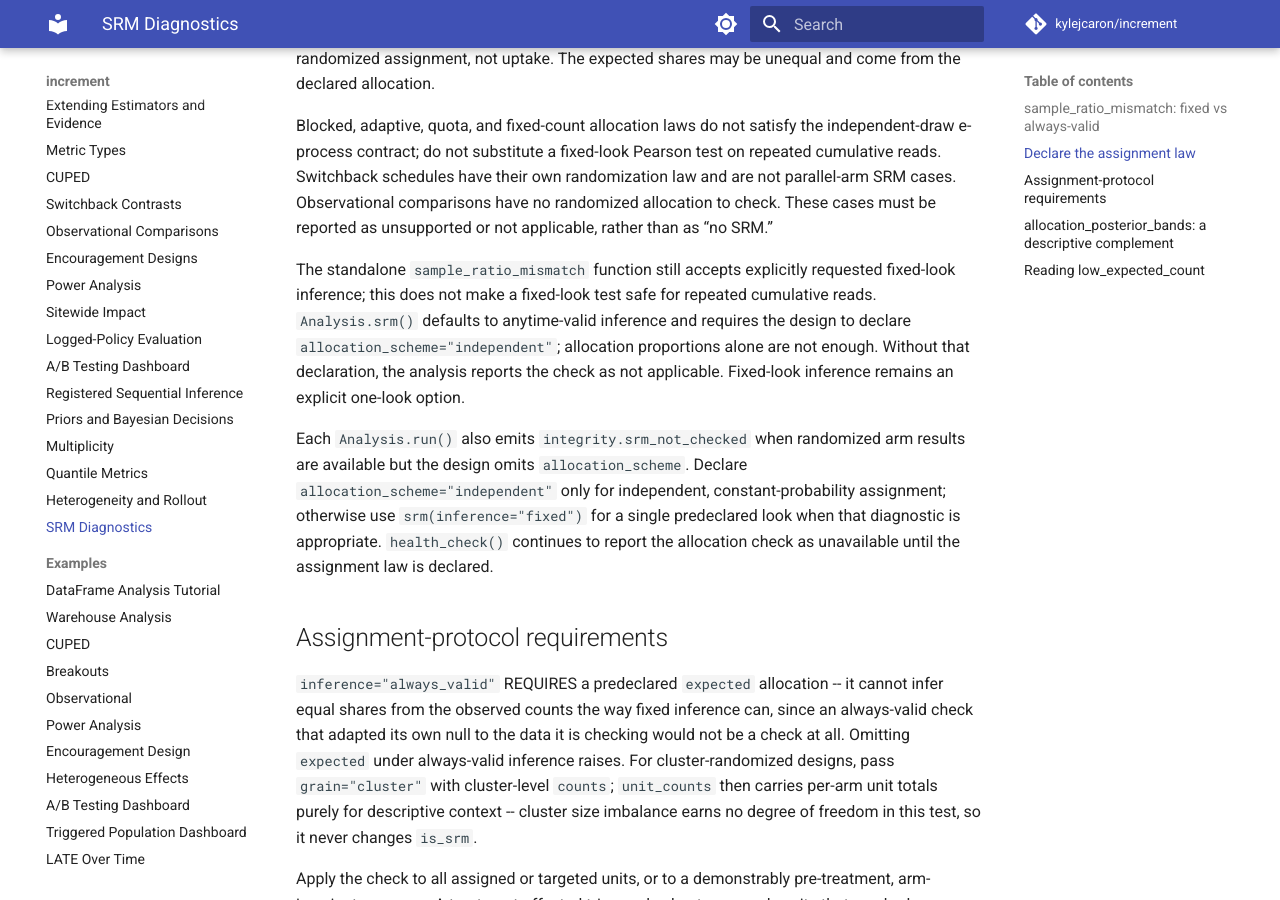
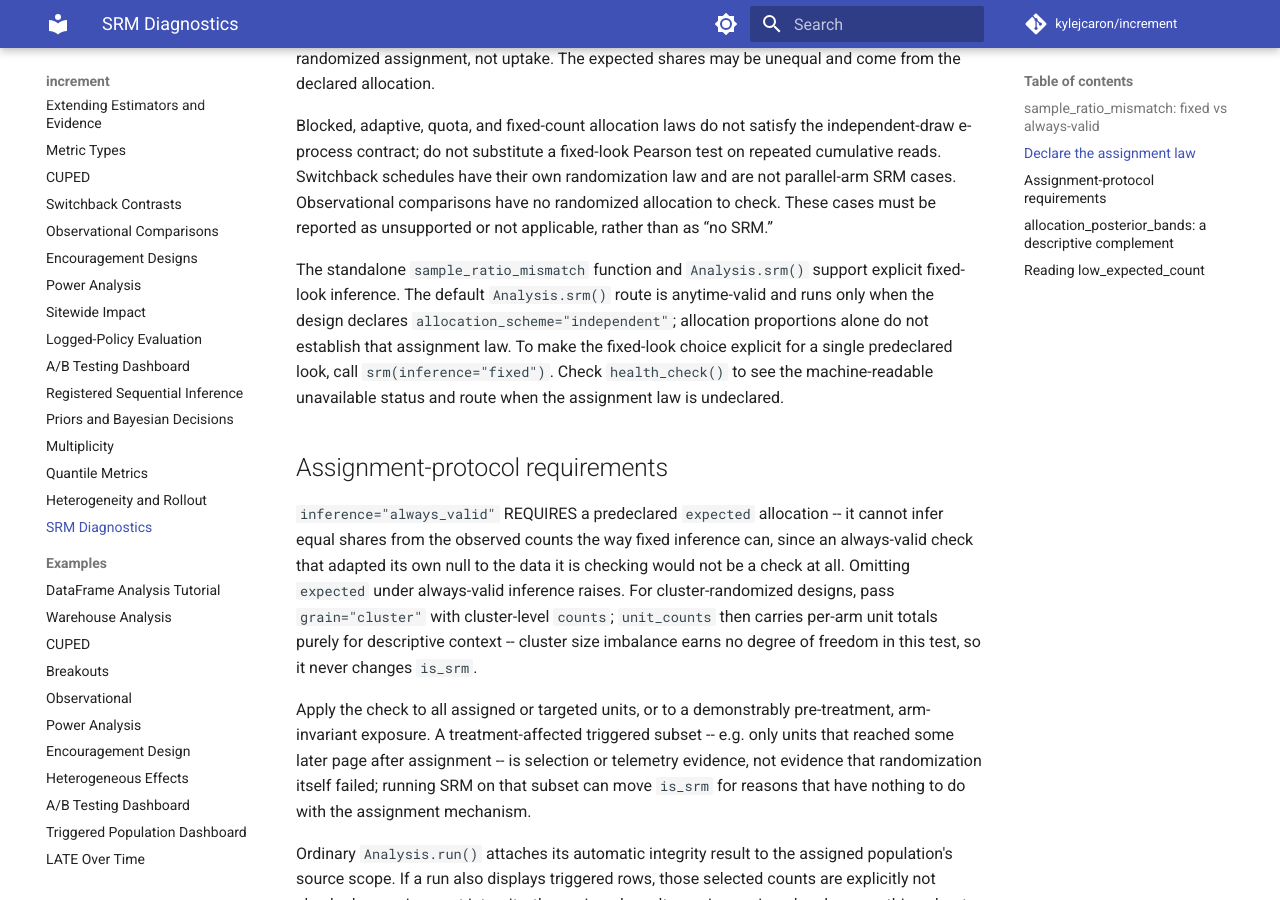
Before and after one commit to kylejcaron/increment, an MkDocs documentation site: the page built from docs/guides/srm-diagnostics.md, in a window 1280 px wide and 900 px high, scrolled down 1543 px. Built offline with MkDocs 1.6.1 and Material for MkDocs 9.7.7, drawn with Linux system fonts in a browser that asks for light colours; comment, search, counter and statistics services are not loaded.

Commit message:
docs: keep undeclared SRM status in health checks

```diff
--- a/docs/guides/srm-diagnostics.md
+++ b/docs/guides/srm-diagnostics.md
@@ -84,20 +84,14 @@ randomization law and are not parallel-arm SRM cases. Observational
 comparisons have no randomized allocation to check. These cases must be
 reported as unsupported or not applicable, rather than as “no SRM.”
 
-The standalone `sample_ratio_mismatch` function still accepts explicitly
-requested fixed-look inference; this does not make a fixed-look test safe for
-repeated cumulative reads. `Analysis.srm()` defaults to anytime-valid inference
-and requires the design to declare `allocation_scheme="independent"`; allocation
-proportions alone are not enough. Without that declaration, the analysis reports
-the check as not applicable. Fixed-look inference remains an explicit one-look
-option.
-
-Each `Analysis.run()` also emits `integrity.srm_not_checked` when randomized
-arm results are available but the design omits `allocation_scheme`. Declare
-`allocation_scheme="independent"` only for independent, constant-probability
-assignment; otherwise use `srm(inference="fixed")` for a single predeclared
-look when that diagnostic is appropriate. `health_check()` continues to report
-the allocation check as unavailable until the assignment law is declared.
+The standalone `sample_ratio_mismatch` function and `Analysis.srm()` support
+explicit fixed-look inference. The default `Analysis.srm()` route is
+anytime-valid and runs only when the design declares
+`allocation_scheme="independent"`; allocation proportions alone do not establish
+that assignment law. To make the fixed-look choice explicit for a single
+predeclared look, call `srm(inference="fixed")`. Check `health_check()` to see
+the machine-readable unavailable status and route when the assignment law is
+undeclared.
 
 ## Assignment-protocol requirements
 
```
Also changed, not shown: README.md (+4 -2 lines), 3 other files.
